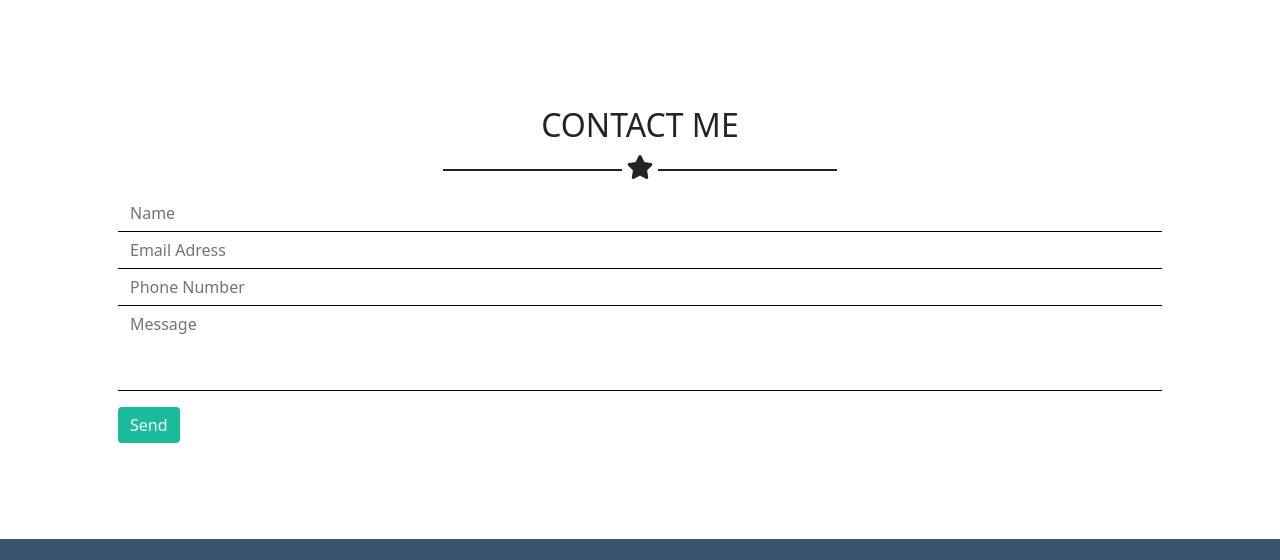
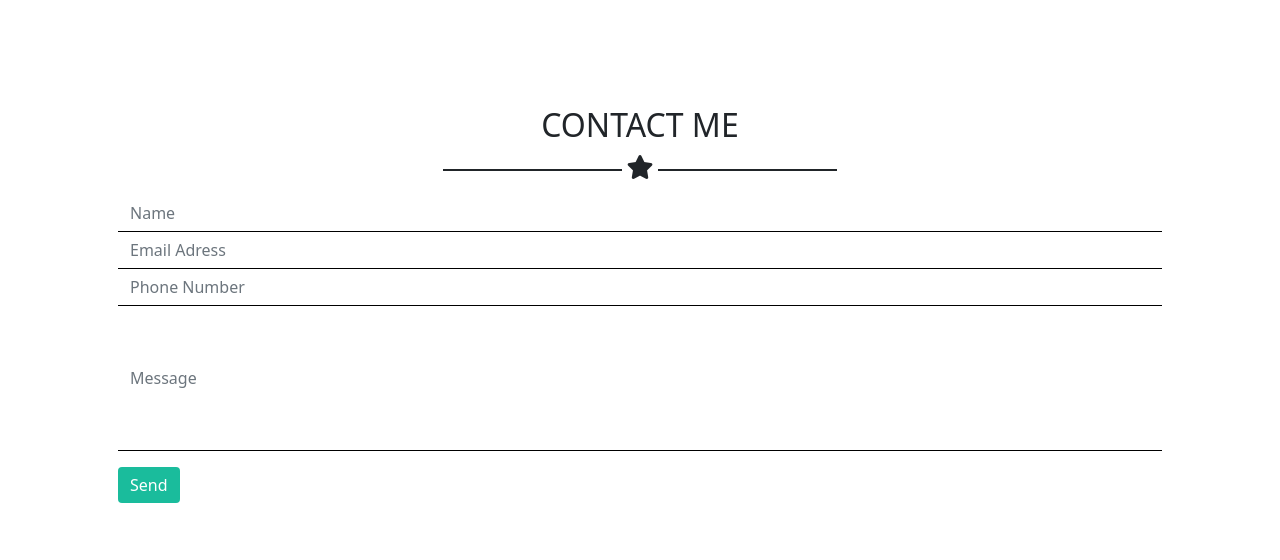
Before and after one commit to AndreaNocciolini/html-css-bootstrap-freelancer, a plain HTML site: page index.html in a window 1280 px wide. Shown: the part 1801-2361 px from the top of the page. Drawn offline with nearby package versions, Linux system fonts and the light colour scheme.

Commit message:
improve-message-form

```diff
--- a/css/style.css
+++ b/css/style.css
@@ -36,6 +36,10 @@ footer {
 
 .circle {
     border-radius: 50%;
+}
+
+.form-message {
+    height: 9em;
 }
 /************End Miscellaneous*************/
 
--- a/index.html
+++ b/index.html
@@ -614,7 +614,7 @@
             <div class="form-row">
                 <div class="col border-bot-black">
                     <label class="sr-only" for="inlineFormInputName">Message</label>
-                    <input type="text" class="form-control  mb-5" id="inlineFormInputName" placeholder="Message">
+                    <input type="text" class="form-control form-message" id="inlineFormInputName" placeholder="Message">
                 </div>
             </div>
 
```
